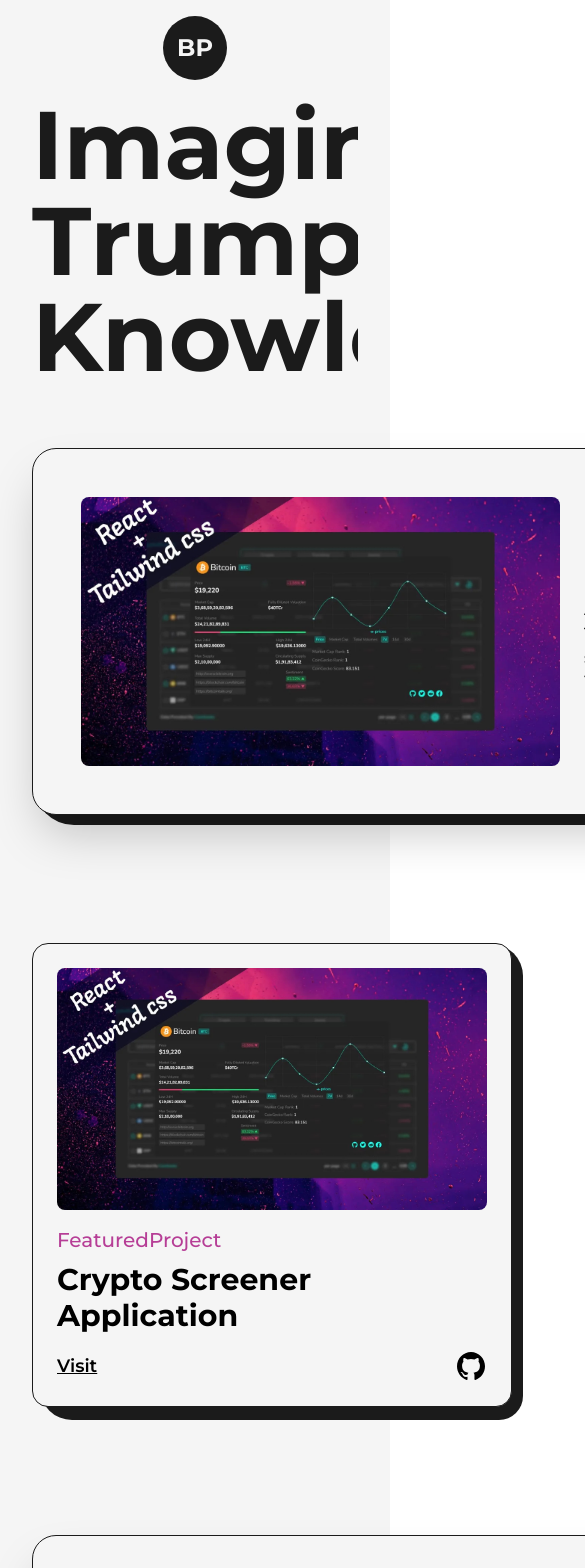
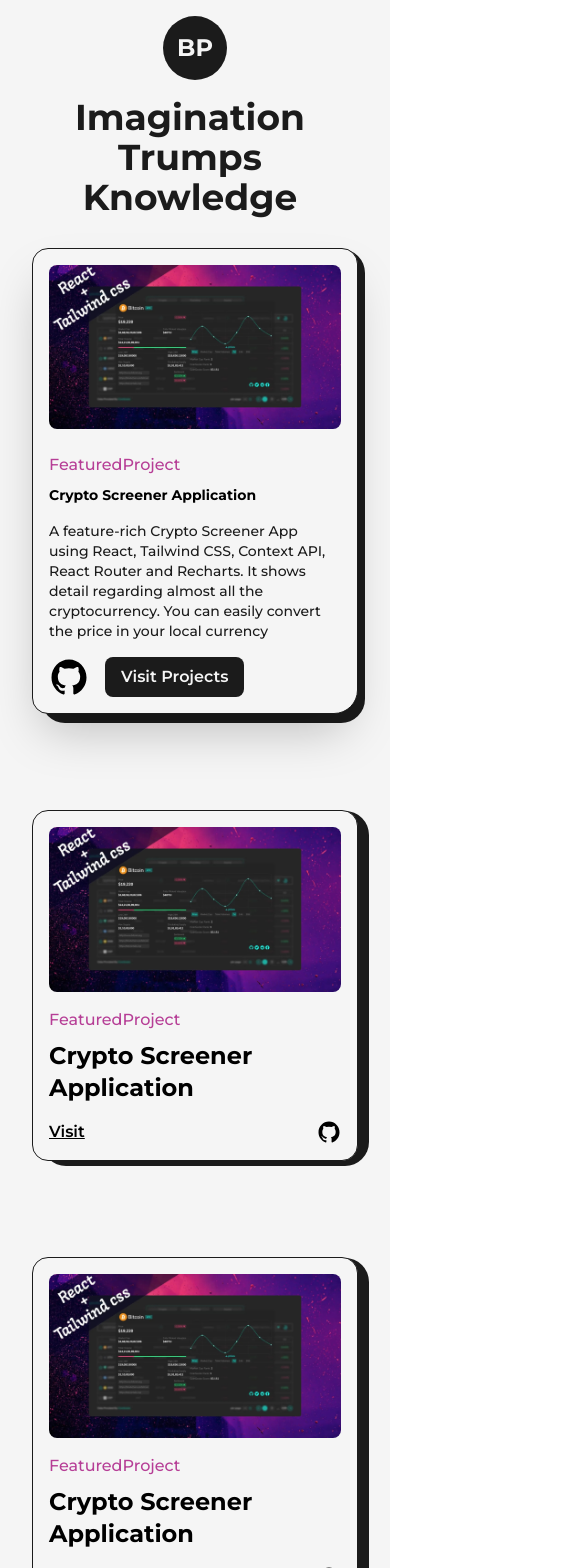
Before and after one commit to BanuDanabakiyam/Portfolio-, a Next.js app: page /projects in a window 390 px wide. Shown: the top 1568 px of the page, 585 px wide, since content can reach past the window. Built offline with nearby package versions, Linux system fonts and the light colour scheme.

Commit message:
completedDarkmodeinProjects

```diff
--- a/src/pages/projects.js
+++ b/src/pages/projects.js
@@ -16,34 +16,39 @@
     return (
         <article className="w-full flex items-center justify-between rounded-br-2x1 rounded-3xl
         border border-solid border-dark bg-light shadow-2xl p-12 relative dark:bg-dark dark:border-light
+        lg:flex-col lg:p-8 xs:rounded-2xl xs:rounded-br-3xl xs:p-4
         ">
-        <div className="absolute top-0 -right-3 -z-10 w-[101%] h-[103%] rounded-br-3xl rounded-[2.5rem] bg-dark dark:bg-light"/>
+        <div className="absolute top-0 -right-3 -z-10 w-[101%] h-[103%] rounded-br-3xl rounded-[2.5rem] bg-dark dark:bg-light
+        xs:-right-2 sm:h-[102%] xs:w-full xs:rounded-[1.5rem]
+        "/>
         <Link href={link} target="_blank"
-        className="w-1/2 cursor-pointer overflow-hidden rounded-lg"
+        className="w-1/2 cursor-pointer overflow-hidden rounded-lg lg:w-full"
         >
             <FramerImage src={img} alt={title} className="w-full h-auto"
             whileHover={{scale:1.05}}
             transition={{duration:0.2}}
             priority sizes="(max-width: 768px) 100vw,
-            (max-width: 1200px) 500vw,50vw
+            (max-width: 1200px) 50vw,50vw
             "
 
             ></FramerImage>
         </Link>
-        <div className="w-1/2 flex flex-col items-start justify-between pl-6">
-            <span className="text-primary font-medium text-xl dark:text-primaryDark">
+        <div className="w-1/2 flex flex-col items-start justify-between pl-6 lg:w-full lg:pl-0 lg:pt-6">
+            <span className="text-primary font-medium text-xl dark:text-primaryDark xs:text-base">
                 {type}
             </span>
         <Link href={link} target="_blank" className="hover:underline underline-offset-2">
-        <h2 className="my-2 w-full text-left text-3xl font-bold dark:text-light">
+        <h2 className="my-2 w-full text-left text-3xl font-bold dark:text-light sm:text-sm">
         {title}
         </h2>
         </Link>
-        <p className="my-2 font-medium text-dark dark:text-light">{summary}</p>
+        <p className="my-2 font-medium text-dark dark:text-light sm:text-sm">{summary}</p>
         <div className="mt-2 flex items-center">
-        <Link href={github} target="_blank" className="w-10"><GithubIcon/></Link>
+        <Link href={github} target="_blank" className="w-10">{" "}<GithubIcon/></Link>
         <Link href={link} target="_blank"
-        className="ml-4 rounded-lg bg-dark text-light p-2 px-6 text-lg font-semibold dark:text-dark dark:bg-light">
+        className="ml-4 rounded-lg bg-dark text-light p-2 px-6 text-lg font-semibold dark:text-dark dark:bg-light
+        sm:px-4 sm:text-base
+        ">
         Visit Projects</Link>
         </div>
         </div>
@@ -54,9 +59,11 @@
 const Project = ({title,type,img,link,github}) => {
     return(
         <article className="w-full flex flex-col items-center justify-center rounded-2xl
-        border border-solid border-dark bg-light p-6 relative dark:bg-dark dark:border-light
+        border border-solid border-dark bg-light p-6 relative dark:bg-dark dark:border-light xs:p-4
         ">
-        <div className="absolute top-0 -right-3 -z-10 w-[101%] h-[103%] rounded-br-3xl rounded-[2rem] bg-dark dark:bg-light"/>
+        <div className="absolute top-0 -right-3 -z-10 w-[101%] h-[103%] rounded-br-3xl rounded-[2rem] bg-dark dark:bg-light
+        xs:h-[102%] xs:rounded-[1.5rem]
+        "/>
           <Link href={link} target="_blank"
         className="w-full cursor-pointer overflow-hidden rounded-lg"
         >
@@ -67,20 +74,20 @@
             ></FramerImage>
         </Link>
         <div className="w-full flex flex-col items-start justify-between mt-4">
-            <span className="text-primary font-medium text-xl dark:text-primaryDark">
+            <span className="text-primary font-medium text-xl dark:text-primaryDark lg:text-lg md:text-base">
                 {type}
             </span>
         <Link href={link} target="_blank" className="hover:underline underline-offset-2">
-        <h2 className="my-2 w-full text-left text-3xl font-bold">
+        <h2 className="my-2 w-full text-left text-3xl font-bold lg:text-2xl">
         {title}
         </h2>
         </Link>
 
         <div className="w-full mt-2 flex items-center justify-between ">
         <Link href={link} target="_blank"
-        className="text-lg font-semibold underline">
+        className="text-lg font-semibold underline md:text-base">
         Visit</Link>
-        <Link href={github} target="_blank" className="w-8"><GithubIcon/>{" "}</Link>
+        <Link href={github} target="_blank" className="w-8 md:w-6"><GithubIcon/>{" "}</Link>
 
         </div>
         </div>
@@ -97,8 +104,8 @@
         </Head>
         <main className="w-full mb-16 flex flex-col items-center justify-center dark:text-light">
             <Layout className="pt-16">
-                <AnimatedText text="Imagination Trumps Knowledge" className="mb-16"></AnimatedText>
-                <div className="grid grid-cols-12 gap-24 gap-y-32">
+                <AnimatedText text="Imagination Trumps Knowledge" className="mb-16 lg:!text-7xl sm:mb-8 sm:!text-6xl xs:!text-4xl"></AnimatedText>
+                <div className="grid grid-cols-12 gap-24 gap-y-32 xl:gap-x-16 lg:gap-x-8 md:gap-y-24 sm:gap-x-0">
                     <div className="col-span-12">
                        <FeaturedProject
                         title="Crypto Screener Application"
@@ -111,7 +118,7 @@
                         github="/">
                         </FeaturedProject>
                     </div>
-                    <div className="col-span-6">
+                    <div className="col-span-6 sm:col-span-12">
                         <Project
                         title="Crypto Screener Application"
                         img={project1}
@@ -124,7 +131,7 @@
                         </Project>
 
                     </div>
-                    <div className="col-span-6">
+                    <div className="col-span-6 sm:col-span-12">
                     <Project
                         title="Crypto Screener Application"
                         img={project1}
@@ -136,7 +143,7 @@
                         github="/">
                         </Project>
                     </div>
-                    <div className="col-span-12">
+                    <div className="col-span-12 sm:col-span-12">
                     <FeaturedProject
                         title="Crypto Screener Application"
                         img={project1}
@@ -147,7 +154,7 @@
                         type="FeaturedProject"
                         github="/">
                         </FeaturedProject>                    </div>
-                    <div className="col-span-6">
+                    <div className="col-span-6 sm:col-span-12">
                     <Project
                         title="Crypto Screener Application"
                         img={project1}
@@ -159,7 +166,7 @@
                         github="/">
                         </Project>
                     </div>
-                    <div className="col-span-6">
+                    <div className="col-span-6 sm:col-span-12">
                     <Project
                         title="Crypto Screener Application"
                         img={project1}
```
